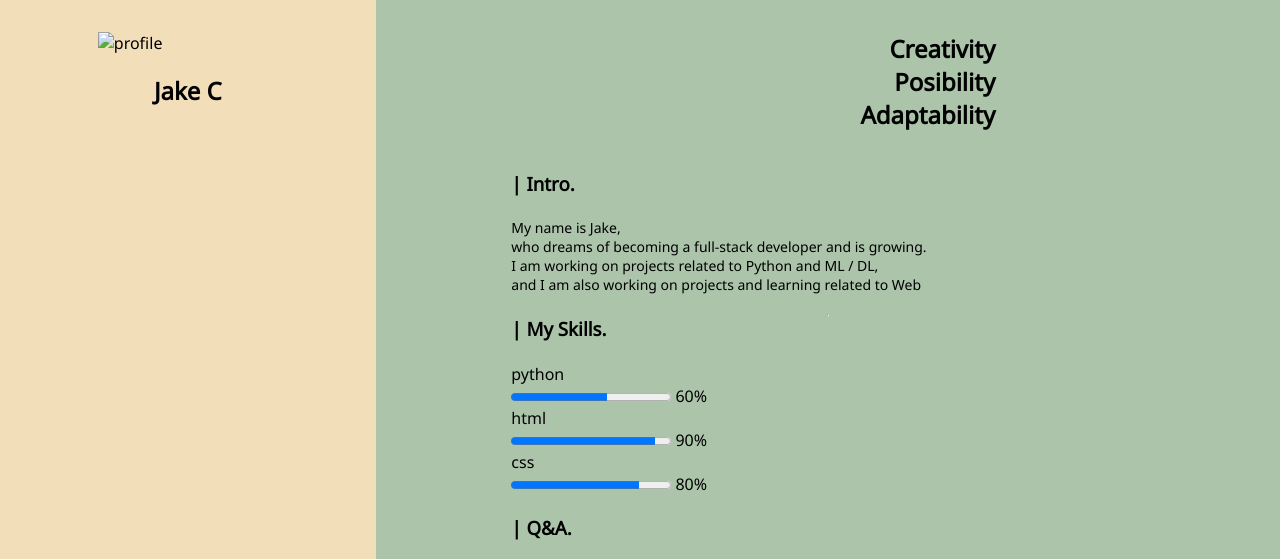
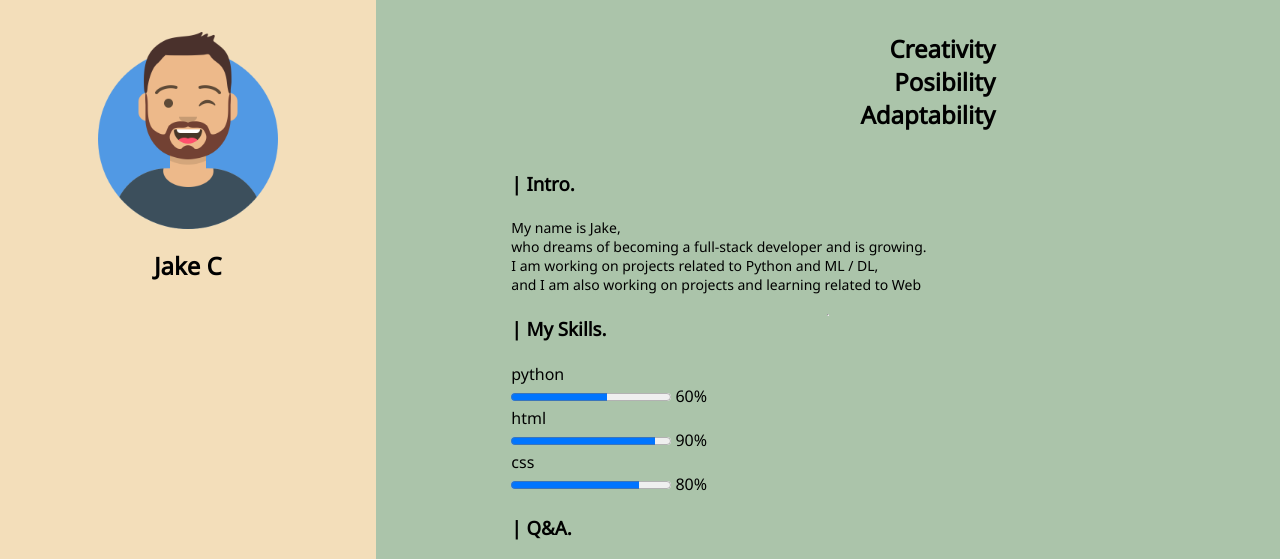
Before and after one commit to jworkslab/project1, a plain HTML site: page about.html in a window 1280 px wide. Shown: the part 178-737 px from the top of the page. Drawn offline with Linux system fonts and the light colour scheme.

Commit message:
Update about.html

```diff
--- a/about.html
+++ b/about.html
@@ -31,7 +31,7 @@
     </header>
     <main class="center_row">
         <section class="center_col s1">
-            <img src="./img/profile.png" alt="profile">
+            <img src="./profile.png" alt="profile">
             <h2>Jake C</h2>
         </section>
         <section class="s2 center_col">
```
